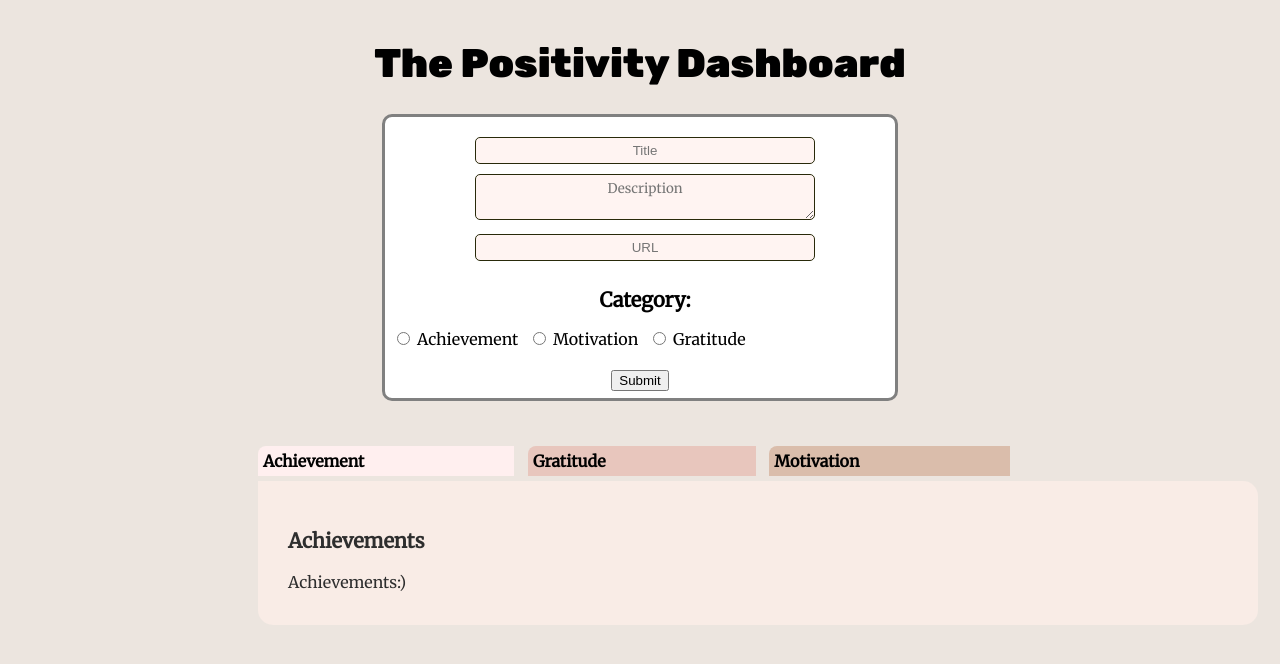
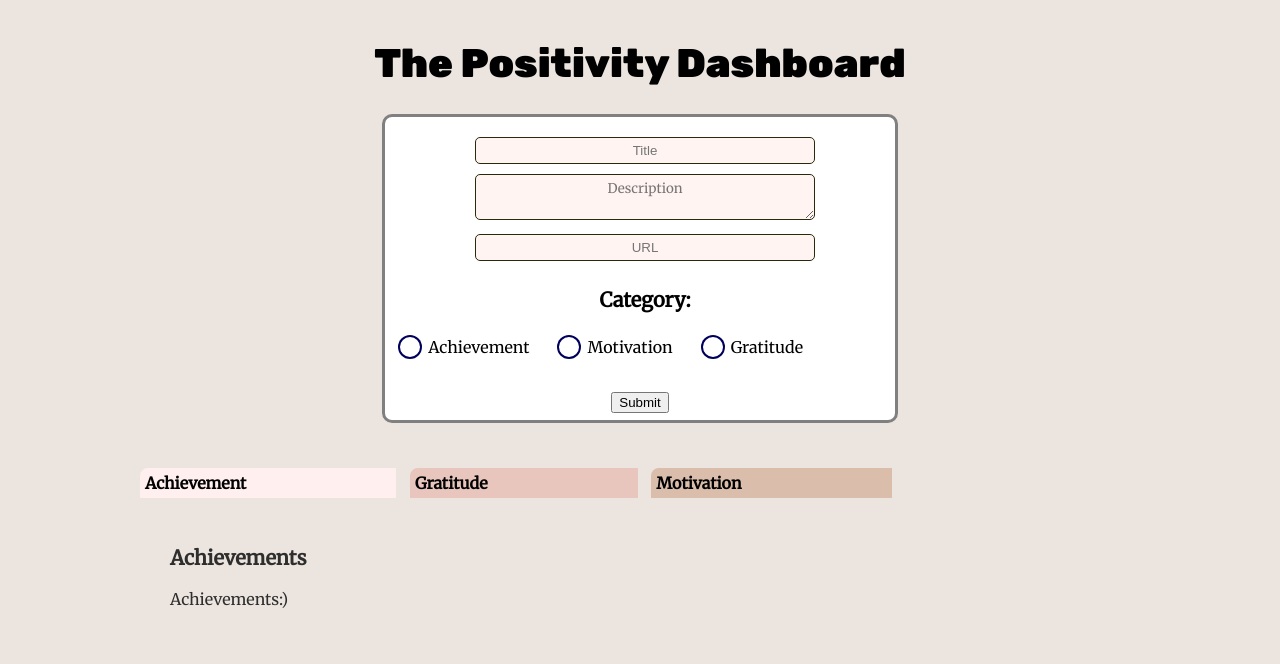
Before and after one commit to tiffanymatthe/positivitydashboard, a PHP site: page / in a window 1280 px wide. Shown: the top 664 px of the page. Run offline with PHP 8.4, Linux system fonts and the light colour scheme; data that the repository does not hold is empty; some libraries are stand-ins or nearby versions.

Commit message:
Add radio styling.

```diff
--- a/index.php
+++ b/index.php
@@ -57,61 +57,65 @@ if ($stmt = mysqli_prepare($conn, $sql)) {
             <div class="input_selection">
                 <h2>Category:</h2>
                 <div class="controls">
-                    <div>
+                    <label>
                         <input type="radio" id="category0" name="category" value="Achievement">
-                        <label for="category0">Achievement</label><br>
-                    </div>
-                    <div>
+                        <span>Achievement</span>
+                    </label>
+                    <label>
                         <input type="radio" id="category1" name="category" value="Motivation">
-                        <label for="category1">Motivation</label><br>
-                    </div>
-                    <div>
+                        <span>Motivation</span>
+                    </label>
+                    <label>
                         <input type="radio" id="category2" name="category" value="Gratitude">
-                        <label for="category2">Gratitude</label><br>
-                    </div>
+                        <span>Gratitude</span>
+                    </label>
                 </div>
             </div>
             <div class="input_selection">
                 <h2 id="tag-header" style="display: none;">Tag:</h2>
                 <div class="tag-box" id="achievement-tags" style="display: none;">
-                    <div>
+                    <label>
                         <input type="radio" id="tag0" name="tag" value="Personal">
-                        <label for="tag0">Personal</label><br>
-                    </div>
-                    <div>
+                        <span>Personal<span>
+                    </label>
+                    <label>
                         <input type="radio" id="tag1" name="tag" value="Professional">
-                        <label for="tag1">Professional</label><br>
-                    </div>
+                        <span>Professional</span>
+                    </label>
                 </div>
 
                 <div class="tag-box" id="motivation-tags" style="display: none;">
-                    <div>
+                    <label>
                         <input type="radio" id="tag2" name="tag" value="School">
-                        <label for="tag2">School</label><br>
-                    </div>
-                    <div>
+                        <span>School</span>
+                    </label>
+                    <label>
                         <input type="radio" id="tag3" name="tag" value="Dreams">
-                        <label for="tag3">Dreams</label><br>
-                    </div>
-                    <div>
+                        <span>Dreams</span>
+                    </label>
+                    <label>
                         <input type="radio" id="tag4" name="tag" value="Work">
-                        <label for="tag4">Work</label><br>
-                    </div>
-                    <div>
+                        <span>Work</span>
+                    </label>
+                    <label>
                         <input type="radio" id="tag5" name="tag" value="Mental Health">
-                        <label for="tag5">Mental Health</label><br>
-                    </div>
-                    <div>
+                        <span>Mental Health</span>
+                    </label>
+                    <label>
                         <input type="radio" id="tag6" name="tag" value="Physical Health">
-                        <label for="tag6">Physical Health</label><br>
-                    </div>
+                        <span>Physical Health</span>
+                    </label>
                 </div>
 
                 <div class="tag-box" id="gratitude-tags" style="display: none;">
+                    <label>
                         <input type="radio" id="tag7" name="tag" value="Big">
-                    <label for="tag7">Big</label><br>
+                        <span>Big</span>
+                    </label>
+                    <label>
                         <input type="radio" id="tag8" name="tag" value="Small">
-                    <label for="tag8">Small</label><br>
+                        <span>Small</span>
+                    </label>
                 </div>
             </div>
             <div class="input_selection submit">
@@ -135,7 +139,7 @@ if ($stmt = mysqli_prepare($conn, $sql)) {
                 <?php if (!empty($entry)) : ?>
 
                     <?php foreach ($entry as $oneEntry) : ?>
-                        <?php if($oneEntry['entry-type'] == 'Achievement'): ?>
+                        <?php if ($oneEntry['entry-type'] == 'Achievement') : ?>
                             <div class="echo_text">
                                 <p class="entry_name"><?php echo $oneEntry['entry-name'] ?><a href="<?php echo $oneEntry['entry-link'] ?>" target="_blank">LINK</a></p>
                                 <p class="entry_tag"><?php echo $oneEntry['entry-tag'] ?></p>
@@ -157,7 +161,7 @@ if ($stmt = mysqli_prepare($conn, $sql)) {
                 <?php if (!empty($entry)) : ?>
 
                     <?php foreach ($entry as $oneEntry) : ?>
-                        <?php if($oneEntry['entry-type'] == 'Gratitude'): ?>
+                        <?php if ($oneEntry['entry-type'] == 'Gratitude') : ?>
                             <div class="echo_text">
                                 <p class="entry_name"><?php echo $oneEntry['entry-name'] ?><a href="<?php echo $oneEntry['entry-link'] ?>" target="_blank">LINK</a></p>
                                 <p class="entry_tag"><?php echo $oneEntry['entry-tag'] ?></p>
@@ -176,7 +180,7 @@ if ($stmt = mysqli_prepare($conn, $sql)) {
             <div class="boxed">
                 <?php if (!empty($entry)) : ?>
                     <?php foreach ($entry as $oneEntry) : ?>
-                        <?php if($oneEntry['entry-type'] == 'Motivation'): ?>
+                        <?php if ($oneEntry['entry-type'] == 'Motivation') : ?>
                             <div class="echo_text">
                                 <p class="entry_name"><?php echo $oneEntry['entry-name'] ?><a href="<?php echo $oneEntry['entry-link'] ?>" target="_blank">LINK</a></p>
                                 <p class="entry_tag"><?php echo $oneEntry['entry-tag'] ?></p>
@@ -196,4 +200,5 @@ if ($stmt = mysqli_prepare($conn, $sql)) {
         </div>
     </div>
 </body>
+
 </html>
--- a/script.js
+++ b/script.js
@@ -29,6 +29,7 @@ $(document).ready(function () {
       var targetBox = $("#" + inputValue.toLowerCase() + "-tags");
       $(".tag-box").not(targetBox).hide();
       $(targetBox).show();
+      $("#tag-header").show();
     }
   });
 });
--- a/style.css
+++ b/style.css
@@ -3,12 +3,14 @@
 :root {
   --body-font: "Merriweather", sans-serif;
   --title-font: "Rubik", sans-serif;
-  --bg-color: #ECE5DF;
+  --bg-color: #ece5df;
   --text-color: #292a0a;
-  --achievement-color: #FFEFEF;
-  --motivation-color: #E8C6BD;
-  --gratitude-color: #DABDAB;
-  --tag-color: #F2D8C9
+  --achievement-color: #ffefef;
+  --motivation-color: #e8c6bd;
+  --gratitude-color: #dabdab;
+  --tag-color: #f2d8c9;
+  --radio-highlight: #d6d6e5;
+  --radio-dark: #00005c;
 }
 
 html {
@@ -48,16 +50,15 @@ h2 {
 }
 
 #main_content {
+  margin: auto;
   margin-top: 50px;
   width: 1000px;
   height: auto;
-  margin-left: 250px;
 }
 
 #main_content li {
   display: inline;
   list-style-type: none;
-  background-color: #dabdab;
   padding: 5px;
   padding-right: 150px;
   border-radius: 8px 0px 0px 0px;
@@ -67,15 +68,18 @@ h2 {
 }
 
 li#page1 {
-    background-color: var(--achievement-color);
+  background-color: var(--achievement-color);
+  z-index: -100;
 }
 
 li#page2 {
-    background-color: var(--motivation-color);
+  background-color: var(--motivation-color);
+  z-index: -100;
 }
 
 li#page3 {
-    background-color: var(--gratitude-color);
+  background-color: var(--gratitude-color);
+  z-index: -100;
 }
 
 /* #page1_desc {
@@ -93,13 +97,13 @@ li#page3 {
 }
 
 #main_content #page_content {
-  background-color: #f9ece6;
+  margin-top: 5px;
   padding: 30px;
-  margin-top: 10px;
   border-radius: 0px 15px 15px 15px;
   color: #2e2e2e;
   line-height: 1.6em;
   word-spacing: 4px;
+  z-index: 1;
 }
 
 p {
@@ -107,14 +111,14 @@ p {
   margin-top: 0px;
 }
 
-#main_content .boxed{
+#main_content .boxed {
   border-radius: 15px 15px 15px 15px;
   border: 2px solid black;
   background-color: white;
-  padding: 25px
+  padding: 25px;
 }
 
-#main_content .echo_text{
+#main_content .echo_text {
   margin-left: 80px;
   margin-right: 80px;
   margin-top: 30px;
@@ -128,7 +132,7 @@ p.entry_name {
   font-weight: bold;
 }
 
-p.entry_tag{
+p.entry_tag {
   font-size: 15px;
   background-color: var(--tag-color);
   color: white;
@@ -136,7 +140,7 @@ p.entry_tag{
   border-radius: 5px 5px 5px 5px;
 }
 
-a{
+a {
   text-decoration: none;
   background-color: black;
   color: ivory;
@@ -148,7 +152,7 @@ a{
   font-weight: normal;
 }
 
-a:hover{
+a:hover {
   color: white;
   font-weight: bold;
 }
@@ -189,7 +193,7 @@ a:hover{
   border-radius: 5px;
   padding: 5px;
   border: 1px solid #292a0a;
-  background-color: #FFF4F2;
+  background-color: #fff4f2;
   color: black;
   text-align: center;
 }
@@ -200,12 +204,51 @@ a:hover{
   flex-wrap: wrap;
 }
 
-.controls div label,
-.tag-box div label {
-  margin-right: 10px;
+textarea {
+  font-family: var(--body-font);
+  background-color: #fff4f2;
 }
 
-textarea {
-  font-family: var(--body-font);
-  background-color: #FFF4F2;
+.tag-box label, .controls label {
+  margin-right: 10px;
+  display: flex;
+	cursor: pointer;
+	font-weight: 500;
+	position: relative;
+	overflow: hidden;
+	margin-bottom: 0.375em;
 }
+
+.tag-box label input, .controls label input {
+  position: absolute;
+  left: -9999px;
+}
+
+label input:checked + span {
+  background-color: var(--radio-highlight);
+}
+label input:checked + span:before {
+  box-shadow: inset 0 0 0 0.4375em var(--radio-dark);
+}
+label span {
+  display: flex;
+  align-items: center;
+  padding: 0.375em 0.75em 0.375em 0.375em;
+  border-radius: 99em;
+  transition: 0.25s ease;
+}
+label span:hover {
+  background-color: var(--radio-highlight);
+}
+label span:before {
+  display: flex;
+  flex-shrink: 0;
+  content: "";
+  background-color: #fff;
+  width: 1.5em;
+  height: 1.5em;
+  border-radius: 50%;
+  margin-right: 0.375em;
+  transition: 0.25s ease;
+  box-shadow: inset 0 0 0 0.125em var(--radio-dark);;
+}
```
Lines whose indentation alone changed are shown as unchanged.
